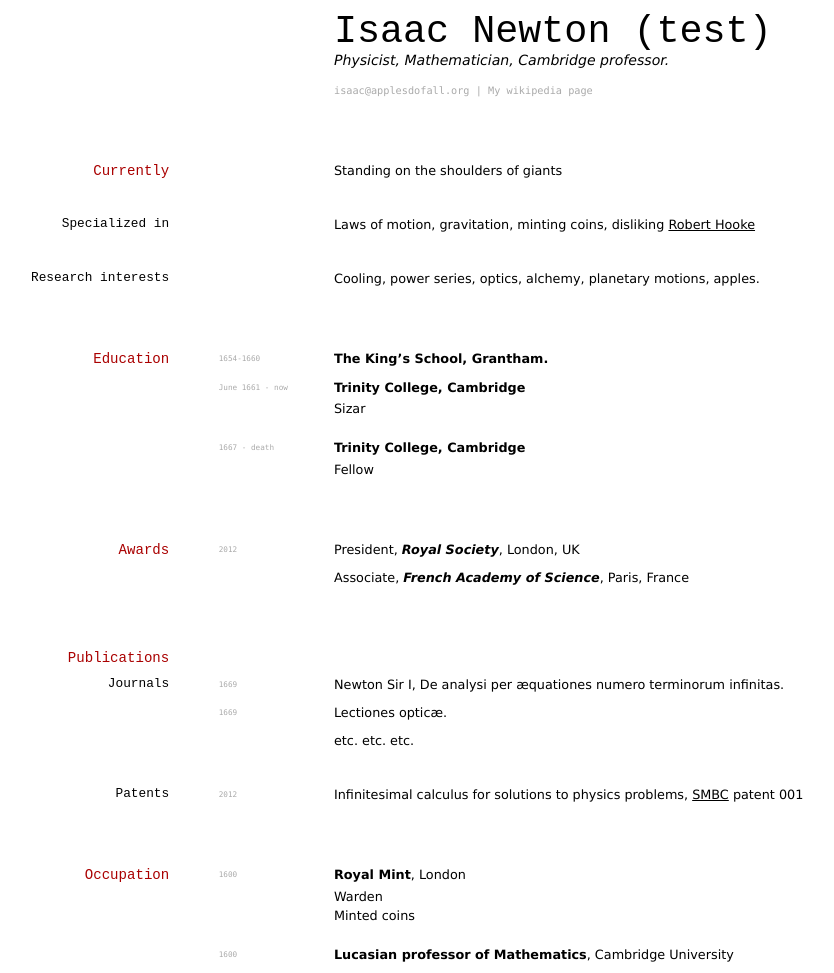
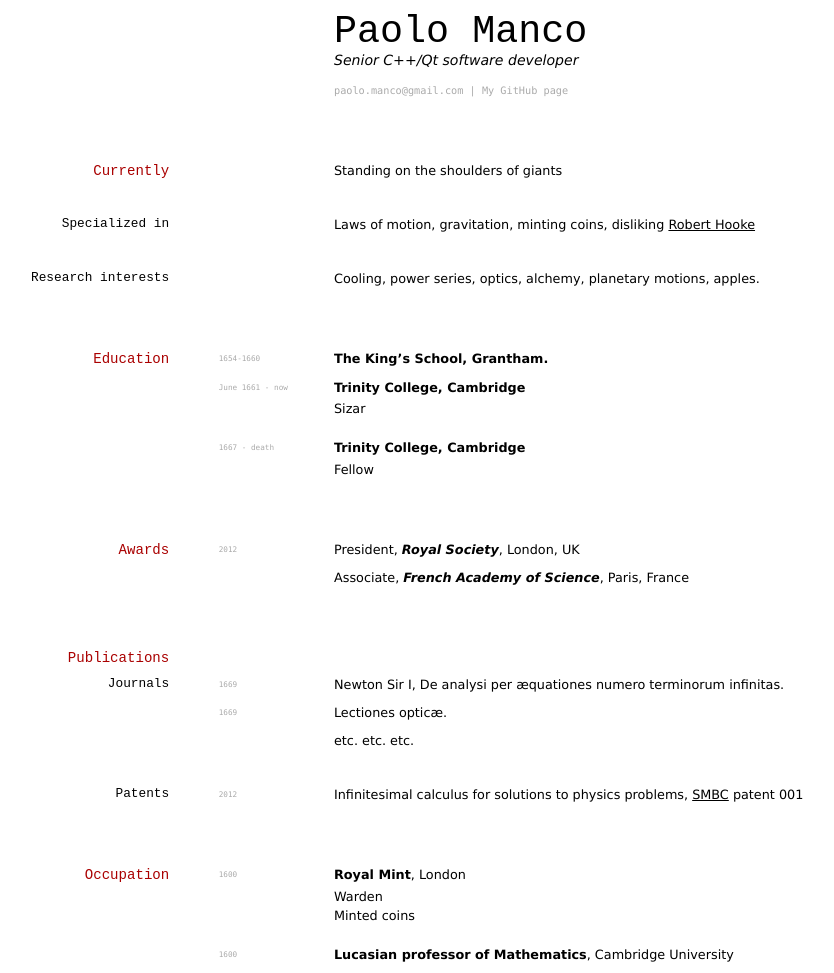
Before and after one commit to paolomanco/cv, a Jekyll site: the page built from index.md, in a window 1280 px wide. Shown: the whole page, without its empty margins (97-931 px from the left). Built offline with Jekyll 4.4.1, drawn with Linux system fonts in a browser that asks for light colours.

Commit message:
Update index.md

```diff
--- a/index.md
+++ b/index.md
@@ -1,13 +1,13 @@
 ---
 layout: cv
-title: Isaac Newtons's CV
+title: Paolo Manco's CV
 ---
-# Isaac Newton (test)
-Physicist, Mathematician, Cambridge professor.
+# Paolo Manco
+Senior C++/Qt software developer
 
 <div id="webaddress">
-<a href="isaac@applesdofall.org">isaac@applesdofall.org</a>
-| <a href="http://en.wikipedia.org/wiki/Isaac_Newton">My wikipedia page</a>
+<a href="paolo.manco@gmail.com">paolo.manco@gmail.com</a>
+| <a href="https://github.com/paolomanco">My GitHub page</a>
 </div>
 
 
```
